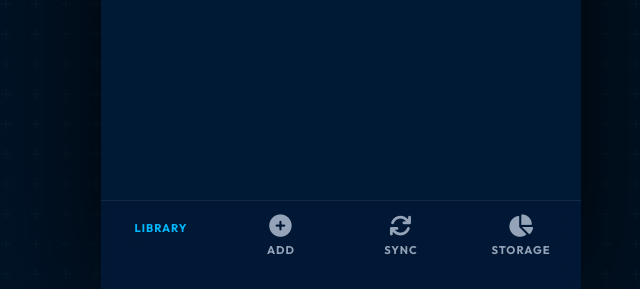
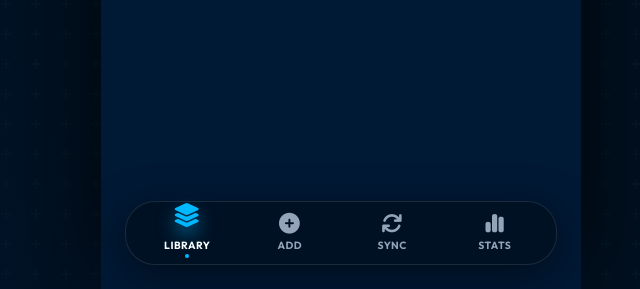
Before and after one commit to dev-Aatif/tmblr, a Flask app: page / in a window 1280 px wide. Shown: the part 511-800 px from the top of the page, without its empty margins (299-939 px from the left). Run offline with Flask 3, Linux system fonts and the light colour scheme; data that the repository does not hold is empty.

Commit message:
Phase 2: Live Analytics Dashboard & Database

```diff
--- /dev/null
+++ b/analytics_db.py
@@ -0,0 +1,47 @@
+import sqlite3
+import os
+import time
+
+BASE_DIR = os.path.dirname(os.path.abspath(__file__))
+DB_PATH = os.path.join(BASE_DIR, "data", "analytics.db")
+
+def init_db():
+    os.makedirs(os.path.dirname(DB_PATH), exist_ok=True)
+    conn = sqlite3.connect(DB_PATH)
+    c = conn.cursor()
+    c.execute('''
+        CREATE TABLE IF NOT EXISTS stats (
+            id INTEGER PRIMARY KEY AUTOINCREMENT,
+            timestamp INTEGER,
+            followers INTEGER,
+            total_posts INTEGER,
+            queue_length INTEGER
+        )
+    ''')
+    conn.commit()
+    conn.close()
+
+def save_stats(followers, total_posts, queue_length):
+    init_db()
+    conn = sqlite3.connect(DB_PATH)
+    c = conn.cursor()
+    c.execute('INSERT INTO stats (timestamp, followers, total_posts, queue_length) VALUES (?, ?, ?, ?)',
+              (int(time.time()), followers, total_posts, queue_length))
+    conn.commit()
+    conn.close()
+
+def get_latest_stats():
+    init_db()
+    conn = sqlite3.connect(DB_PATH)
+    c = conn.cursor()
+    c.execute('SELECT followers, total_posts, queue_length FROM stats ORDER BY timestamp DESC LIMIT 1')
+    row = c.fetchone()
+    conn.close()
+
+    if row:
+        return {
+            "followers": row[0],
+            "total_posts": row[1],
+            "queue_length": row[2]
+        }
+    return None
--- a/app.py
+++ b/app.py
@@ -2,7 +2,8 @@ import os
 import json
 import shutil
 from flask import Flask, render_template, request, jsonify
-from bot import run_bot_job, LIBRARY_DIR, DONE_DIR, TITLES_FILE, RECENT_FILE, TAGS_DIR
+from bot import run_bot_job, get_tumblr_stats, LIBRARY_DIR, DONE_DIR, TITLES_FILE, RECENT_FILE, TAGS_DIR
+import analytics_db
 
 app = Flask(__name__, static_folder='static', template_folder='templates')
 
@@ -172,5 +173,26 @@ def test_bot():
     run_bot_job()
     return jsonify({"status": "success", "message": "Sync completed. Check Recent Activity or Tumblr Queue."})
 
+@app.route('/api/stats', methods=['GET'])
+def api_stats():
+    # 1. Try to fetch fresh stats from Tumblr
+    fresh_stats = get_tumblr_stats()
+
+    if fresh_stats:
+        # Save to db for caching/history
+        analytics_db.save_stats(
+            fresh_stats['followers'],
+            fresh_stats['total_posts'],
+            fresh_stats['queue_length']
+        )
+        return jsonify({"status": "success", "data": fresh_stats})
+
+    # 2. If Tumblr API fails (or is slow), fallback to DB cache
+    cached_stats = analytics_db.get_latest_stats()
+    if cached_stats:
+        return jsonify({"status": "success", "data": cached_stats})
+
+    return jsonify({"status": "error", "message": "Could not load stats"}), 500
+
 if __name__ == '__main__':
     app.run(host='0.0.0.0', port=5000, debug=False, use_reloader=False)
--- a/bot.py
+++ b/bot.py
@@ -148,6 +148,37 @@ def cleanup_done_folder():
 
     logging.info(f"Cleanup finished. Removed {count} old files.")
 
+def get_tumblr_stats():
+    """Fetches follower count, total posts, and queue length from Tumblr API."""
+    if not all([CONSUMER_KEY, CONSUMER_SECRET, OAUTH_TOKEN, OAUTH_SECRET, BLOG_NAME]):
+        return None
+
+    try:
+        client = pytumblr.TumblrRestClient(
+            CONSUMER_KEY,
+            CONSUMER_SECRET,
+            OAUTH_TOKEN,
+            OAUTH_SECRET
+        )
+
+        # Get followers and total posts
+        blog_info = client.blog_info(BLOG_NAME)
+        followers = blog_info['blog'].get('followers', 0)
+        total_posts = blog_info['blog'].get('posts', 0)
+
+        # Get queue length
+        queue = client.queue(BLOG_NAME)
+        queue_length = len(queue.get('posts', []))
+
+        return {
+            "followers": followers,
+            "total_posts": total_posts,
+            "queue_length": queue_length
+        }
+    except Exception as e:
+        logging.error(f"Error fetching Tumblr stats: {e}")
+        return None
+
 def run_bot_job():
     """Main job that uploads all pending images to Tumblr queue."""
     logging.info("Starting Tumblr sync job...")
--- a/static/css/style.css
+++ b/static/css/style.css
@@ -272,28 +272,55 @@ input[type="text"]:focus, textarea:focus {
 .activity-details p { font-size: 0.8rem; color: var(--text-muted); margin-bottom: 4px; font-weight: 500; }
 .activity-time { font-size: 0.75rem; color: rgba(255,255,255,0.3); font-weight: 400; }
 
-/* Navigation Premium */
+/* Navigation Premium (Floating Pill) */
 .bottom-nav {
     position: absolute;
-    bottom: 0; left: 0; width: 100%;
+    bottom: 24px; left: 50%;
+    transform: translateX(-50%);
+    width: 90%;
     display: flex; justify-content: space-around;
-    background: rgba(0, 25, 53, 0.85);
+    background: rgba(0, 17, 34, 0.85);
     backdrop-filter: blur(25px);
-    border-top: 1px solid var(--card-border);
-    padding: 14px 0 32px 0;
+    border: 1px solid rgba(255, 255, 255, 0.1);
+    border-radius: 30px;
+    padding: 12px 10px;
     z-index: 100;
+    box-shadow: 0 10px 40px rgba(0, 0, 0, 0.5);
 }
 
 .nav-item {
     background: none; border: none; color: var(--text-muted);
-    display: flex; flex-direction: column; align-items: center; gap: 6px;
-    font-size: 0.7rem; font-weight: 700; text-transform: uppercase; letter-spacing: 1px;
-    cursor: pointer; transition: all 0.3s; width: 25%;
+    display: flex; flex-direction: column; align-items: center; gap: 4px;
+    font-size: 0.65rem; font-weight: 700; text-transform: uppercase; letter-spacing: 0.5px;
+    cursor: pointer; transition: all 0.3s cubic-bezier(0.4, 0, 0.2, 1); width: 25%;
+    position: relative;
 }
 
-.nav-item i { font-size: 1.4rem; transition: all 0.3s; }
-.nav-item.active { color: var(--accent); }
-.nav-item.active i { transform: translateY(-4px) scale(1.1); text-shadow: 0 4px 10px rgba(0, 184, 255, 0.4); }
+.nav-item i { font-size: 1.3rem; transition: all 0.3s cubic-bezier(0.4, 0, 0.2, 1); }
+.nav-item.active { color: #fff; }
+.nav-item.active i {
+    transform: translateY(-8px) scale(1.15);
+    color: var(--accent);
+    text-shadow: 0 8px 16px rgba(0, 184, 255, 0.5);
+}
+
+/* Little active dot indicator */
+.nav-item::after {
+    content: '';
+    position: absolute;
+    bottom: -6px;
+    width: 4px;
+    height: 4px;
+    background: var(--accent);
+    border-radius: 50%;
+    opacity: 0;
+    transition: all 0.3s cubic-bezier(0.4, 0, 0.2, 1);
+    transform: translateY(10px);
+}
+.nav-item.active::after {
+    opacity: 1;
+    transform: translateY(0);
+}
 
 /* Storage Meter */
 .storage-meter {
--- a/static/js/main.js
+++ b/static/js/main.js
@@ -15,7 +15,10 @@ document.addEventListener('DOMContentLoaded', () => {
 
             if (targetId === 'view-queue') loadLibrary();
             if (targetId === 'view-activity') loadActivity();
-            if (targetId === 'view-settings') loadLibrary(); // Refresh storage data
+            if (targetId === 'view-stats') {
+                loadLibrary(); // Refresh storage
+                loadStats();   // Fetch Tumblr API stats
+            }
         });
     });
 
@@ -268,6 +271,25 @@ document.addEventListener('DOMContentLoaded', () => {
         }
     });
 
+    // --- Stats & Command Center Logic ---
+    async function loadStats() {
+        try {
+            const res = await fetch('/api/stats');
+            const data = await res.json();
+
+            if (data.status === 'success' && data.data) {
+                document.getElementById('stat-followers').textContent = data.data.followers.toLocaleString();
+                document.getElementById('stat-posts').textContent = data.data.total_posts.toLocaleString();
+                document.getElementById('stat-queue').textContent = data.data.queue_length;
+            } else {
+                document.getElementById('stat-followers').textContent = 'Error';
+            }
+        } catch (e) {
+            console.error('Failed to load stats', e);
+        }
+    }
+
     // Initial load
     loadLibrary();
+    loadStats();
 });
--- a/templates/index.html
+++ b/templates/index.html
@@ -112,11 +112,32 @@
                 </div>
             </section>
 
-            <!-- VIEW 4: SETTINGS -->
-            <section id="view-settings" class="view">
+            <!-- VIEW 4: STATS & STORAGE -->
+            <section id="view-stats" class="view">
                 <div class="view-header">
-                    <h2>Maintenance</h2>
-                    <p>Monitor storage and clean up.</p>
+                    <h2>Command Center</h2>
+                    <p>Live Tumblr analytics and system health.</p>
+                </div>
+
+                <div class="glass-card">
+                    <h3><i class="fa-brands fa-tumblr"></i> Live Tumblr Stats</h3>
+                    <div style="display: flex; gap: 15px; margin-bottom: 15px;">
+                        <div style="flex: 1; background: rgba(0,0,0,0.3); padding: 15px; border-radius: 12px; text-align: center;">
+                            <span style="font-size: 0.8rem; color: var(--text-muted); text-transform: uppercase;">Followers</span>
+                            <div id="stat-followers" style="font-size: 1.8rem; font-weight: 700; color: var(--accent);">--</div>
+                        </div>
+                        <div style="flex: 1; background: rgba(0,0,0,0.3); padding: 15px; border-radius: 12px; text-align: center;">
+                            <span style="font-size: 0.8rem; color: var(--text-muted); text-transform: uppercase;">Total Posts</span>
+                            <div id="stat-posts" style="font-size: 1.8rem; font-weight: 700; color: var(--accent);">--</div>
+                        </div>
+                    </div>
+                    <div style="background: rgba(0,0,0,0.3); padding: 15px; border-radius: 12px; display: flex; justify-content: space-between; align-items: center;">
+                        <div>
+                            <span style="font-size: 0.8rem; color: var(--text-muted); text-transform: uppercase; display:block;">Live Queue</span>
+                            <div style="font-size: 1.2rem; font-weight: 600;"><span id="stat-queue">--</span> Posts Scheduled</div>
+                        </div>
+                        <i class="fa-solid fa-clock" style="font-size: 2rem; color: rgba(255,255,255,0.1);"></i>
+                    </div>
                 </div>
 
                 <div class="glass-card">
@@ -146,7 +167,7 @@
 
         <nav class="bottom-nav">
             <button class="nav-item active" data-target="view-queue">
-                <i class="fa-solid fa-grid-2"></i>
+                <i class="fa-solid fa-layer-group"></i>
                 <span>Library</span>
             </button>
             <button class="nav-item" data-target="view-add">
@@ -157,9 +178,9 @@
                 <i class="fa-solid fa-arrows-rotate"></i>
                 <span>Sync</span>
             </button>
-            <button class="nav-item" data-target="view-settings">
-                <i class="fa-solid fa-chart-pie"></i>
-                <span>Storage</span>
+            <button class="nav-item" data-target="view-stats">
+                <i class="fa-solid fa-chart-simple"></i>
+                <span>Stats</span>
             </button>
         </nav>
 
```
